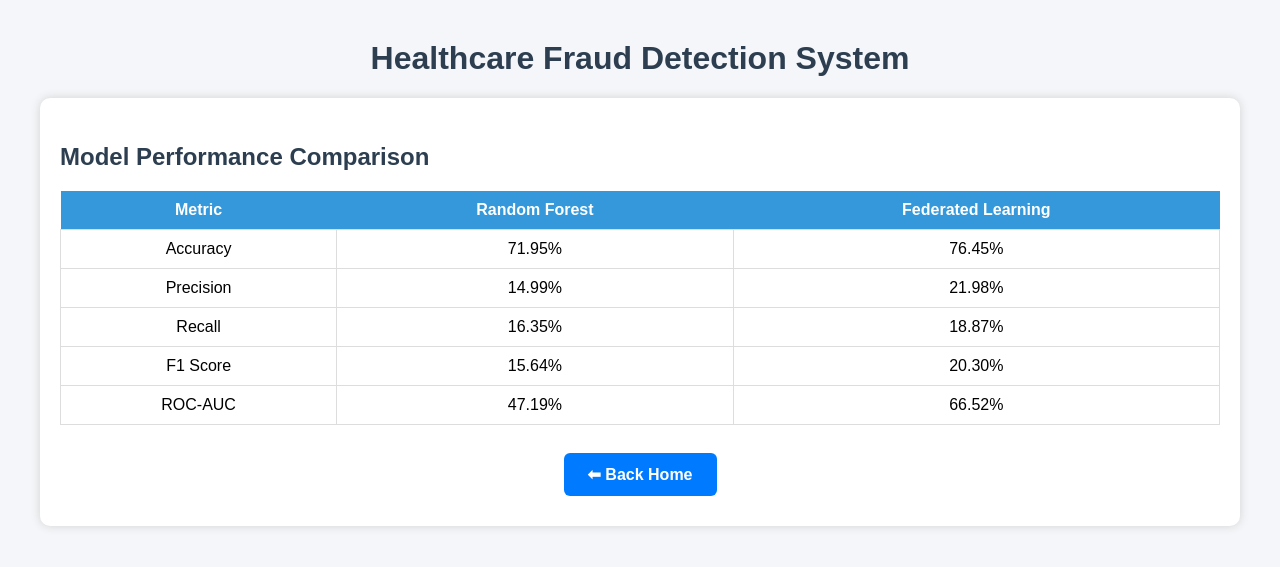
After one commit to dinesh-420/Federated-Learning-Based-Healthcare-Fraud-Detection-with-Explainable-AI, a Flask app: page /comparison in a window 1280 px wide. The commit adds this page. Shown: the top 567 px of the page. Run offline with Flask 3, Linux system fonts and the light colour scheme; parts of the project's set-up code (start-up, migrations or seed data) failed here and were passed over.

Commit message:
Phase 13 completed: Added Model Comparison Dashboard with evaluation metrics

```diff
--- a/app.py
+++ b/app.py
@@ -9,6 +9,7 @@ from utils.model_loader import load_model, load_label_encoders
 from pdf_report import generate_pdf
 from utils.database import get_connection
 from federated_learning.global_predict import FederatedPredictor
+import json
 
 app = Flask(__name__)
 
@@ -436,5 +437,17 @@ def history():
         predictions=predictions
     )
 
+@app.route("/comparison")
+def comparison():
+
+    with open("saved_objects/model_comparison.json", "r") as file:
+        comparison_data = json.load(file)
+
+    print(comparison_data)
+
+    return render_template(
+        "comparison.html",
+        comparison=comparison_data
+    )
 if __name__ == "__main__":
     app.run(debug=True)
--- a/preprocessing/preprocess.py
+++ b/preprocessing/preprocess.py
@@ -26,6 +26,12 @@ def preprocess_data(df):
 
     X_train, X_test, y_train, y_test = train_test_split(X, y, test_size=0.2, random_state=42)
 
+    # Save test dataset for model comparison (Phase 13)
+    joblib.dump(X_test, "saved_objects/X_test.pkl")
+    joblib.dump(y_test, "saved_objects/y_test.pkl")
+
+    print("Test dataset saved successfully!")
+
     print("Before SMOTE:", Counter(y_train))
 
     smote = SMOTE(random_state=42)
--- /dev/null
+++ b/saved_objects/model_comparison.json
@@ -0,0 +1,16 @@
+{
+    "Random Forest": {
+        "accuracy": 0.7195,
+        "precision": 0.1499,
+        "recall": 0.1635,
+        "f1_score": 0.1564,
+        "roc_auc": 0.4719
+    },
+    "Federated Learning": {
+        "accuracy": 0.7645,
+        "precision": 0.2198,
+        "recall": 0.1887,
+        "f1_score": 0.203,
+        "roc_auc": 0.6652
+    }
+}
--- a/static/style.css
+++ b/static/style.css
@@ -120,3 +120,18 @@ button:hover {
     border:0;
     border-top:1px solid #d6eaf8;
 }
+
+.nav-button {
+    display: inline-block;
+    margin: 10px;
+    padding: 12px 24px;
+    background-color: #007bff;
+    color: white;
+    text-decoration: none;
+    border-radius: 6px;
+    font-weight: bold;
+}
+
+.nav-button:hover {
+    background-color: #0056b3;
+}
--- /dev/null
+++ b/templates/comparison.html
@@ -0,0 +1,71 @@
+<!DOCTYPE html>
+<html>
+
+<head>
+    <title>Model Comparison Dashboard</title>
+    <link rel="stylesheet" href="{{ url_for('static', filename='style.css') }}">
+</head>
+
+<body>
+
+    <h1>Healthcare Fraud Detection System</h1>
+
+    <div class="result-card">
+
+        <h2 class="section-title">Model Performance Comparison</h2>
+
+        <table class="result-table">
+
+            <tr>
+                <th>Metric</th>
+                <th>Random Forest</th>
+                <th>Federated Learning</th>
+            </tr>
+
+            <tr>
+                <td>Accuracy</td>
+                <td>{{ "%.2f"|format(comparison["Random Forest"]["accuracy"] * 100) }}%</td>
+                <td>{{ "%.2f"|format(comparison["Federated Learning"]["accuracy"] * 100) }}%</td>
+            </tr>
+
+            <tr>
+                <td>Precision</td>
+                <td>{{ "%.2f"|format(comparison["Random Forest"]["precision"] * 100) }}%</td>
+                <td>{{ "%.2f"|format(comparison["Federated Learning"]["precision"] * 100) }}%</td>
+            </tr>
+
+            <tr>
+                <td>Recall</td>
+                <td>{{ "%.2f"|format(comparison["Random Forest"]["recall"] * 100) }}%</td>
+                <td>{{ "%.2f"|format(comparison["Federated Learning"]["recall"] * 100) }}%</td>
+            </tr>
+
+            <tr>
+                <td>F1 Score</td>
+                 <td>{{ "%.2f"|format(comparison["Random Forest"]["f1_score"] * 100) }}%</td>
+                 <td>{{ "%.2f"|format(comparison["Federated Learning"]["f1_score"] * 100) }}%</td>
+            </tr>
+
+            <tr>
+                <td>ROC-AUC</td>
+                <td>{{ "%.2f"|format(comparison["Random Forest"]["roc_auc"] * 100) }}%</td>
+                <td>{{ "%.2f"|format(comparison["Federated Learning"]["roc_auc"] * 100) }}%</td>
+            </tr>
+
+        </table>
+
+        <br>
+
+        <div style="text-align:center;">
+
+            <a href="/" class="nav-button">
+                ⬅ Back Home
+            </a>
+
+        </div>
+
+    </div>
+
+</body>
+
+</html>
--- a/templates/history.html
+++ b/templates/history.html
@@ -44,7 +44,7 @@
             <td>{{ row.confidence }}%</td>
             <td>{{ row.fraud_probability }}%</td>
             <td>{{ row.prediction_time }}</td>
-            <td>{{ prediction.model_used }}</td>
+            <td>{{ row.model_name }}</td>
         </tr>
 
         {% endfor %}
```
Also changed, not shown: evaluation/evaluate_models.py (added, +84 -0 lines), templates/index.html (+12 -0 lines).
